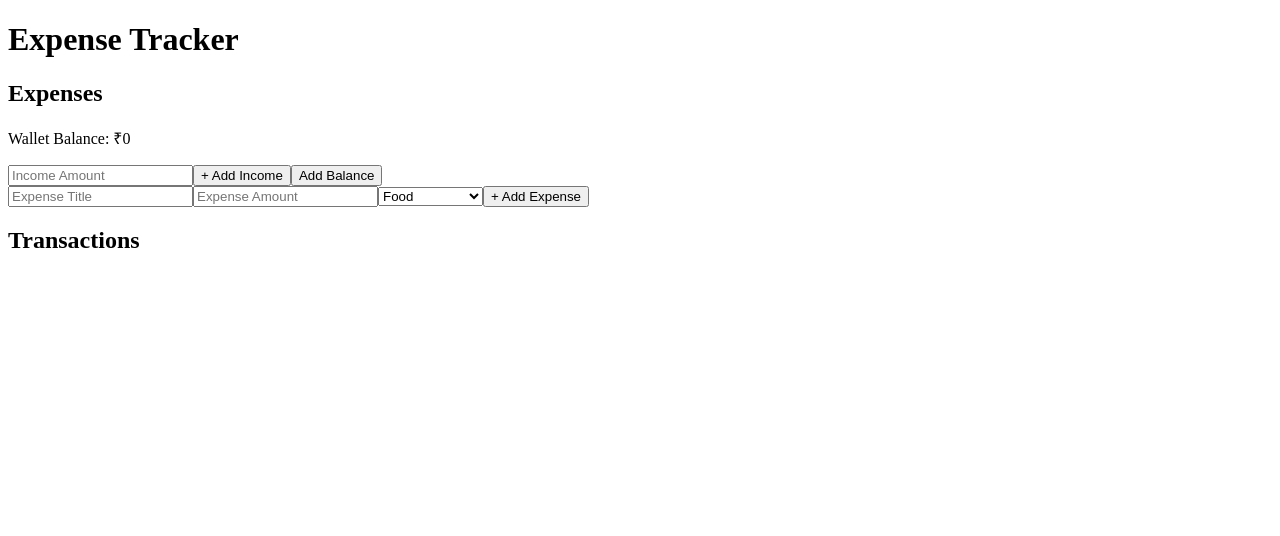
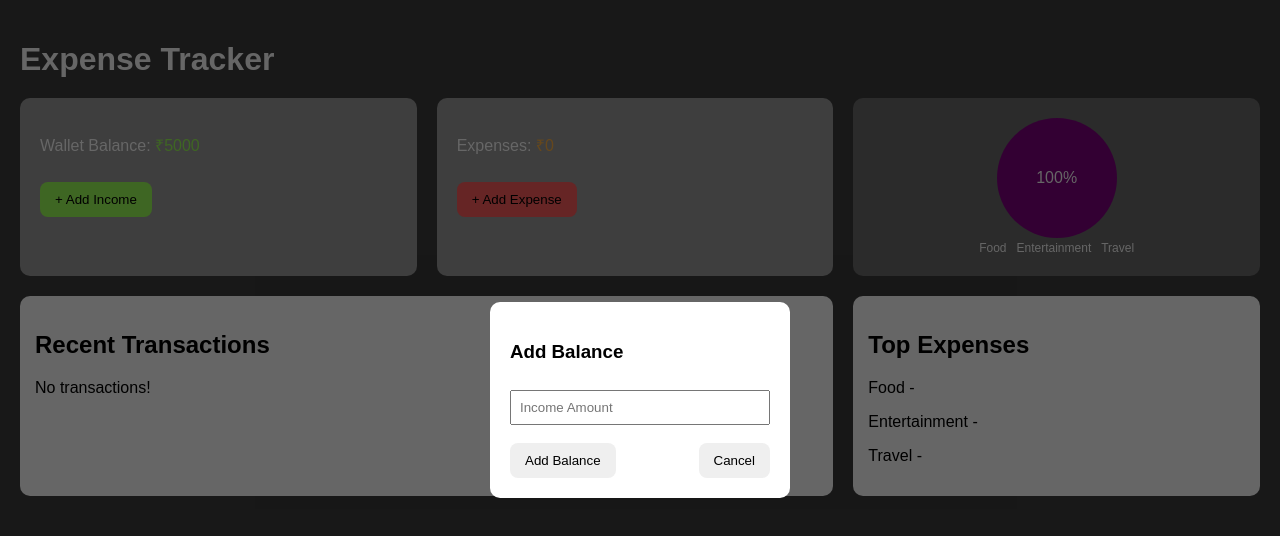
Before and after one commit to Adarsh-111/expensetracker, a React (Create React App) app: page / in a window 1280 px wide. Both pictures are taken after a click on the button "+ Add Income". Shown: the top 536 px of the page. Built offline with nearby package versions, Linux system fonts and the light colour scheme.

Commit message:
first commit

```diff
--- a/src/App.css
+++ b/src/App.css
@@ -1,13 +1,147 @@
-.container {
-  padding: 16px;
+* {
+  box-sizing: border-box;
+  font-family: Arial, sans-serif;
 }
 
-.actions button {
-  margin-right: 10px;
+body {
+  margin: 0;
+  background: #3b3b3b;
 }
 
-.expense-item {
+.app {
+  padding: 20px;
+  color: white;
+}
+
+.header {
+  margin-bottom: 20px;
+}
+
+.top-section {
+  display: grid;
+  grid-template-columns: 2fr 1fr;
+  gap: 20px;
+}
+
+.cards {
   display: flex;
-  gap: 10px;
+  gap: 20px;
+}
+
+.card {
+  background: #9b9b9b;
+  padding: 20px;
+  border-radius: 10px;
+  flex: 1;
+}
+
+.green {
+  color: #9cff57;
+}
+.orange {
+  color: #ffb347;
+}
+
+.green-btn {
+  background: #9cff57;
+}
+.red-btn {
+  background: #ff5c5c;
+}
+
+button {
+  border: none;
+  padding: 10px 15px;
+  border-radius: 8px;
+  cursor: pointer;
+  margin-top: 10px;
+}
+
+.chart {
+  background: #6b6b6b;
+  border-radius: 10px;
+  padding: 20px;
+  text-align: center;
+}
+
+.circle {
+  width: 120px;
+  height: 120px;
+  border-radius: 50%;
+  background: purple;
+  margin: auto;
+  display: flex;
   align-items: center;
+  justify-content: center;
 }
+
+.legend span {
+  margin: 5px;
+  font-size: 12px;
+}
+
+.bottom-section {
+  display: grid;
+  grid-template-columns: 2fr 1fr;
+  gap: 20px;
+  margin-top: 20px;
+}
+
+.transactions,
+.top-expenses {
+  background: white;
+  color: black;
+  padding: 15px;
+  border-radius: 10px;
+}
+
+.txn {
+  display: flex;
+  justify-content: space-between;
+  margin-top: 10px;
+}
+
+/* MODAL */
+.modal {
+  position: fixed;
+  top: 0;
+  left: 0;
+  right: 0;
+  bottom: 0;
+  background: rgba(0,0,0,0.6);
+  display: flex;
+  align-items: center;
+  justify-content: center;
+}
+
+.modal-box {
+  background: white;
+  color: black;
+  padding: 20px;
+  border-radius: 10px;
+  width: 300px;
+}
+
+.modal-box input,
+.modal-box select {
+  width: 100%;
+  padding: 8px;
+  margin: 8px 0;
+}
+
+.modal-actions {
+  display: flex;
+  justify-content: space-between;
+}
+
+/* RESPONSIVE */
+@media (max-width: 768px) {
+  .top-section,
+  .bottom-section {
+    grid-template-columns: 1fr;
+  }
+
+  .cards {
+    flex-direction: column;
+  }
+}
--- a/src/App.js
+++ b/src/App.js
@@ -1,107 +1,171 @@
 import React, { useEffect, useState } from "react";
+import "./App.css";
 
 function App() {
-  const [balance, setBalance] = useState(0);
+  const [balance, setBalance] = useState(5000);
+  const [expenses, setExpenses] = useState(0);
+
+  const [showBalanceModal, setShowBalanceModal] = useState(false);
+  const [showExpenseModal, setShowExpenseModal] = useState(false);
+
   const [income, setIncome] = useState("");
   const [title, setTitle] = useState("");
-  const [expenseAmount, setExpenseAmount] = useState("");
+  const [price, setPrice] = useState("");
   const [category, setCategory] = useState("Food");
+
   const [transactions, setTransactions] = useState([]);
 
   // Load from localStorage
   useEffect(() => {
-    const savedBalance = localStorage.getItem("balance");
-    const savedTransactions = localStorage.getItem("transactions");
+    const b = localStorage.getItem("balance");
+    const t = localStorage.getItem("transactions");
+    const e = localStorage.getItem("expenses");
 
-    if (savedBalance) setBalance(Number(savedBalance));
-    if (savedTransactions) setTransactions(JSON.parse(savedTransactions));
+    if (b) setBalance(Number(b));
+    if (e) setExpenses(Number(e));
+    if (t) setTransactions(JSON.parse(t));
   }, []);
 
   // Save to localStorage
   useEffect(() => {
     localStorage.setItem("balance", balance);
+    localStorage.setItem("expenses", expenses);
     localStorage.setItem("transactions", JSON.stringify(transactions));
-  }, [balance, transactions]);
+  }, [balance, expenses, transactions]);
 
-  const handleAddIncome = () => {
+  const addBalance = () => {
     if (!income) return;
     setBalance(balance + Number(income));
     setIncome("");
+    setShowBalanceModal(false);
   };
 
-  const handleAddExpense = (e) => {
-    e.preventDefault();
-    if (!title || !expenseAmount) return;
+  const addExpense = () => {
+    if (!title || !price) return;
 
-    const newTransaction = {
+    const txn = {
       title,
-      amount: Number(expenseAmount),
+      price: Number(price),
       category,
     };
 
-    setTransactions([...transactions, newTransaction]);
-    setBalance(balance - Number(expenseAmount));
+    setTransactions([txn, ...transactions]);
+    setExpenses(expenses + Number(price));
+    setBalance(balance - Number(price));
 
     setTitle("");
-    setExpenseAmount("");
+    setPrice("");
+    setShowExpenseModal(false);
   };
 
   return (
-    <div>
-      <h1>Expense Tracker</h1>
+    <div className="app">
+      <h1 className="header">Expense Tracker</h1>
 
-      <h2>Expenses</h2>
-      <p>Wallet Balance: ₹{balance}</p>
+      <div className="top-section">
+        <div className="cards">
+          <div className="card">
+            <p>Wallet Balance: <span className="green">₹{balance}</span></p>
+            <button className="green-btn" onClick={() => setShowBalanceModal(true)}>
+              + Add Income
+            </button>
+          </div>
 
-      {/* INCOME */}
+          <div className="card">
+            <p>Expenses: <span className="orange">₹{expenses}</span></p>
+            <button className="red-btn" onClick={() => setShowExpenseModal(true)}>
+              + Add Expense
+            </button>
+          </div>
+        </div>
+
+        <div className="chart">
+          <div className="circle">100%</div>
+          <div className="legend">
+            <span className="food">Food</span>
+            <span className="ent">Entertainment</span>
+            <span className="travel">Travel</span>
+          </div>
+        </div>
+      </div>
+
+      <div className="bottom-section">
+        <div className="transactions">
+          <h2>Recent Transactions</h2>
+          {transactions.length === 0 ? (
+            <p>No transactions!</p>
+          ) : (
+            transactions.map((t, i) => (
+              <div key={i} className="txn">
+                <span>{t.title}</span>
+                <span>₹{t.price}</span>
+              </div>
+            ))
+          )}
+        </div>
+
+        <div className="top-expenses">
+          <h2>Top Expenses</h2>
+          <p>Food -</p>
+          <p>Entertainment -</p>
+          <p>Travel -</p>
+        </div>
+      </div>
+
+      {/* ADD BALANCE MODAL */}
+      {showBalanceModal && (
+        <div className="modal">
+          <div className="modal-box">
+            <h3>Add Balance</h3>
             <input
               type="number"
               placeholder="Income Amount"
               value={income}
               onChange={(e) => setIncome(e.target.value)}
             />
-      <button onClick={handleAddIncome}>+ Add Income</button>
-      <button onClick={handleAddIncome}>Add Balance</button>
+            <div className="modal-actions">
+              <button onClick={addBalance}>Add Balance</button>
+              <button onClick={() => setShowBalanceModal(false)}>Cancel</button>
+            </div>
+          </div>
+        </div>
+      )}
 
-      {/* EXPENSE FORM */}
-      <form onSubmit={handleAddExpense}>
+      {/* ADD EXPENSE MODAL */}
+      {showExpenseModal && (
+        <div className="modal">
+          <div className="modal-box">
+            <h3>Add Expenses</h3>
+
             <input
               type="text"
               name="title"
-          placeholder="Expense Title"
+              placeholder="Title"
               value={title}
               onChange={(e) => setTitle(e.target.value)}
-          required
             />
 
             <input
               type="number"
-          placeholder="Expense Amount"
-          value={expenseAmount}
-          onChange={(e) => setExpenseAmount(e.target.value)}
-          required
+              name="price"
+              placeholder="Price"
+              value={price}
+              onChange={(e) => setPrice(e.target.value)}
             />
 
-        <select
-          value={category}
-          onChange={(e) => setCategory(e.target.value)}
-        >
-          <option value="Food">Food</option>
-          <option value="Travel">Travel</option>
-          <option value="Entertainment">Entertainment</option>
+            <select value={category} onChange={(e) => setCategory(e.target.value)}>
+              <option>Food</option>
+              <option>Entertainment</option>
+              <option>Travel</option>
             </select>
 
-        <button type="submit">+ Add Expense</button>
-      </form>
-
-      <h2>Transactions</h2>
-      <ul>
-        {transactions.map((txn, index) => (
-          <li key={index}>
-            {txn.title} - {txn.category} - ₹{txn.amount}
-          </li>
-        ))}
-      </ul>
+            <div className="modal-actions">
+              <button onClick={addExpense}>Add Expense</button>
+              <button onClick={() => setShowExpenseModal(false)}>Cancel</button>
+            </div>
+          </div>
+        </div>
+      )}
     </div>
   );
 }
```
Lines whose indentation alone changed are shown as unchanged.
